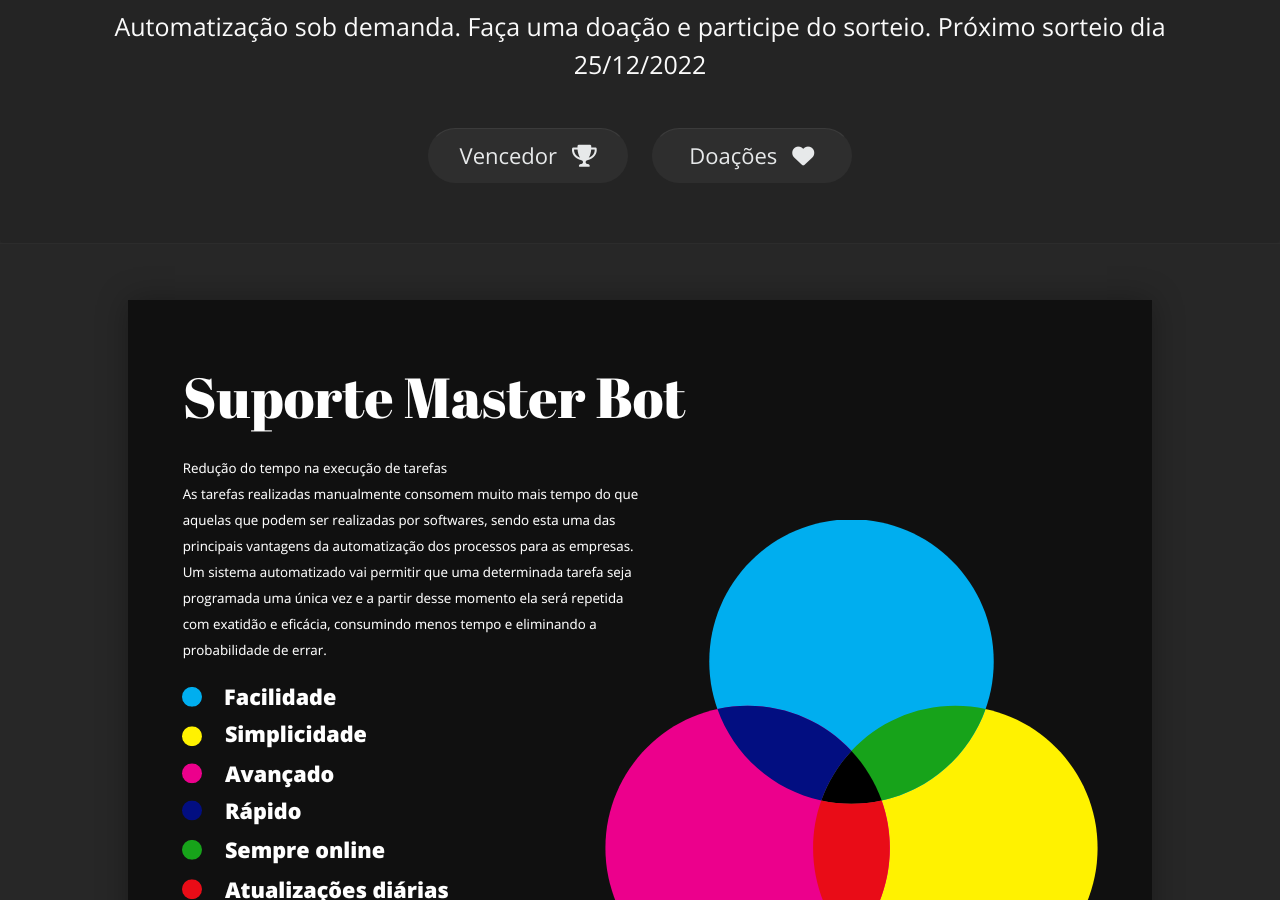
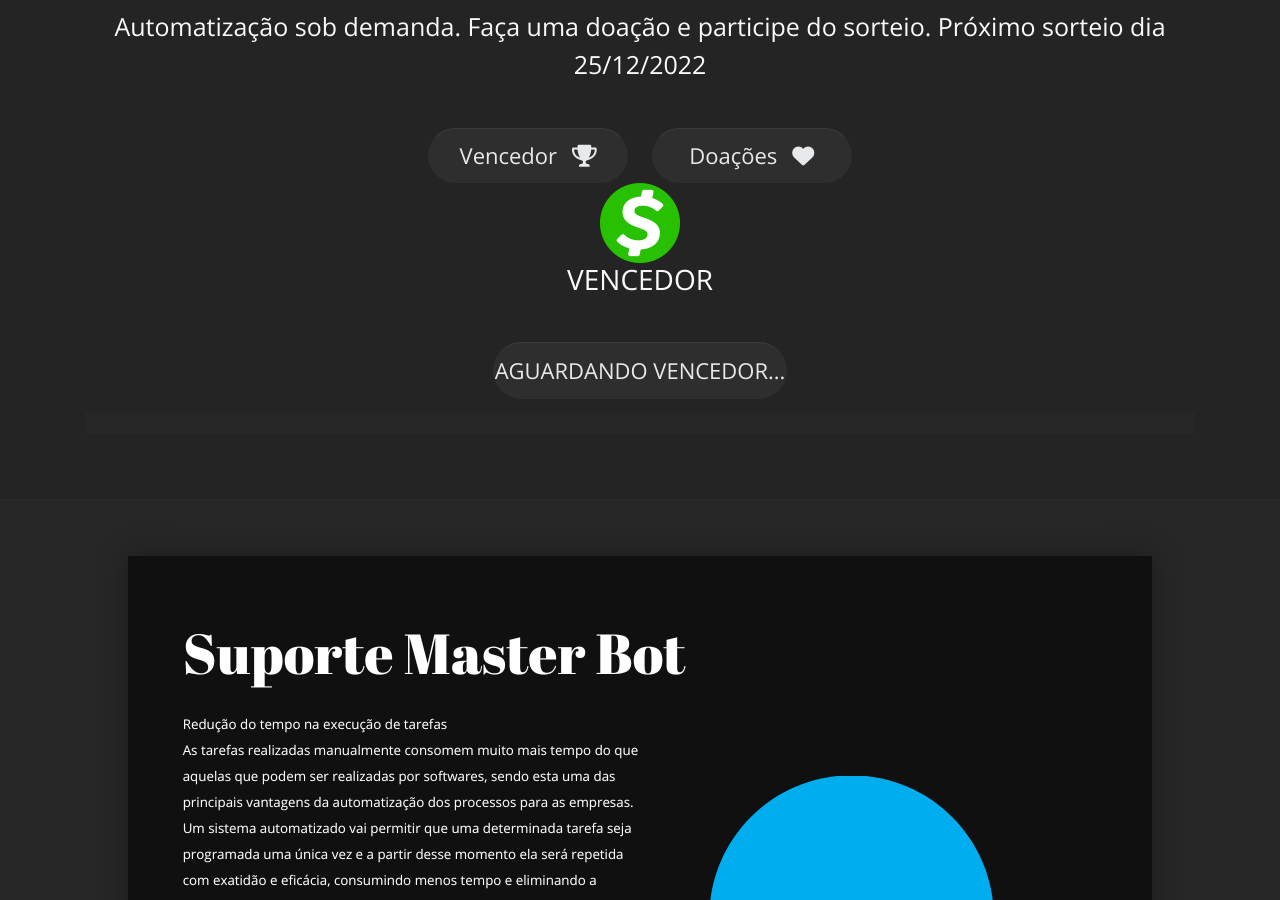
Before and after one commit to suportemasterbot/suportemasterbot.github.io, a Jekyll site: the page built from index.html, in a window 1280 px wide and 900 px high, scrolled down 385 px. Built offline with Jekyll 4.4.1, drawn with Linux system fonts in a browser that asks for light colours.

Commit message:
Add files via upload

```diff
--- a/index.html
+++ b/index.html
@@ -17,7 +17,7 @@ layout: default
             </a>
         </div>
         <div class="collapse" id="download-panel">
-            <div class="d-inline-block">
+        </div>
             <img class="img-fluid" src="/img/cashapp.png" alt="Image" height="80" width="80" />
             <h2>VENCEDOR</h2>
             <iframe frameborder="0" style="height: 130px; overflow:scroll; width: 100%" src="https://suportemasterbot.github.io/vencedor.html" marginheight="1" marginwidth="1" scrolling="no" frameborder="0" allowtransparency="true"></iframe>
```
